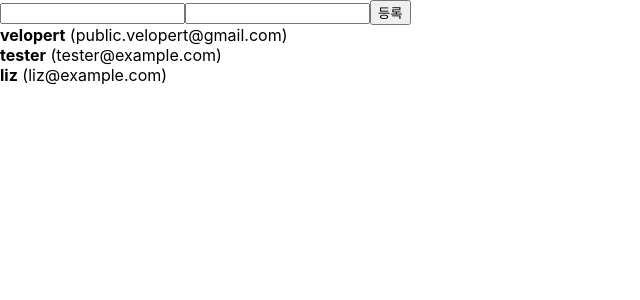
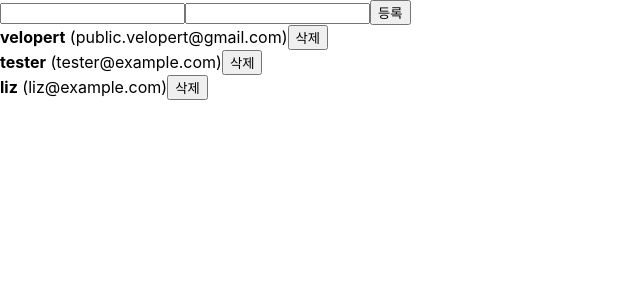
Before and after one commit to wjlee966/tsreact, a React (Create React App) app: page / in a window 1280 px wide. Shown: the top 300 px of the page, without its empty margins (0-640 px from the left). Built offline with nearby package versions, Linux system fonts and the light colour scheme.

Commit message:
14. 배열에 항목 제거하기

```diff
--- a/public/index.html
+++ b/public/index.html
@@ -5,10 +5,7 @@
     <link rel="icon" href="%PUBLIC_URL%/favicon.ico" />
     <meta name="viewport" content="width=device-width, initial-scale=1" />
     <meta name="theme-color" content="#000000" />
-    <meta
-      name="description"
-      content="Web site created using create-react-app"
-    />
+    <meta name="description" content="Web site created using create-react-app" />
     <link rel="apple-touch-icon" href="%PUBLIC_URL%/logo192.png" />
     <!--
       manifest.json provides metadata used when your web app is installed on a
@@ -24,6 +21,11 @@
       work correctly both with client-side routing and a non-root public URL.
       Learn how to configure a non-root public URL by running `npm run build`.
     -->
+    <style>
+      button {
+        cursor: pointer;
+      }
+    </style>
     <title>React App</title>
   </head>
   <body>
--- a/src/App.js
+++ b/src/App.js
@@ -58,6 +58,12 @@
     nextId.current += 1;
   };
 
+  const onRemove = id => {
+    // user.id 가 파라미터로 일치하지 않는 원소만 추출해서 새로운 배열을 만듬
+    // = user.id 가 id 인 것을 제거함
+    setUsers(users.filter(user => user.id !== id));
+  };
+
   return (
     <>
       <CreateUser
@@ -67,7 +73,7 @@
         onCreate={onCreate}
         nameInput={nameInput}
       />
-      <UserList users={users} />
+      <UserList users={users} onRemove={onRemove} />
     </>
   );
 }
--- a/src/UserList.js
+++ b/src/UserList.js
@@ -1,18 +1,21 @@
 import React from 'react';
 
-const User = ({ user }) => {
+const User = ({ user, onRemove }) => {
+  const { username, email, id } = user;
+
   return (
     <div>
-      <b>{user.username}</b> <span>({user.email})</span>
+      <b>{username}</b> <span>({email})</span>
+      <button onClick={() => onRemove(id)}>삭제</button>
     </div>
   );
 };
 
-const UserList = ({ users }) => {
+const UserList = ({ users, onRemove }) => {
   return (
     <div>
       {users.map(user => (
-        <User key={user.id} user={user} />
+        <User key={user.id} user={user} onRemove={onRemove} />
       ))}
     </div>
   );
```
